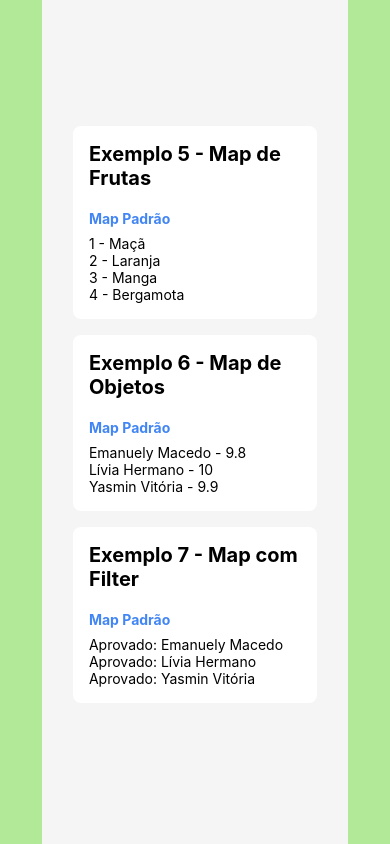
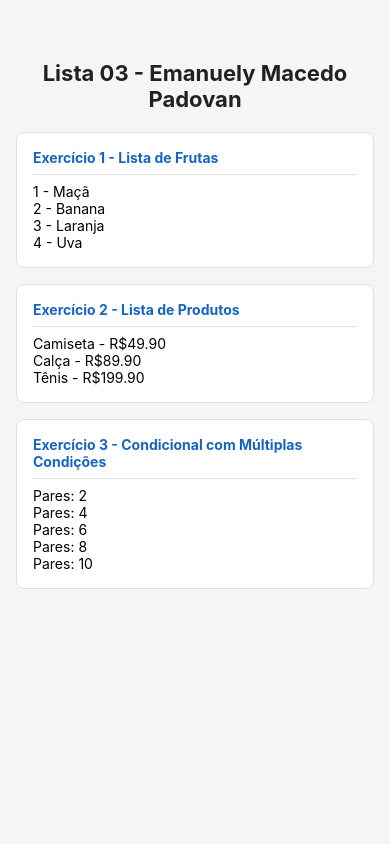
Before and after one commit to emanuely-padovan/first-app, a React Native app: screen / in a window 390 px wide. Built offline with nearby package versions, Linux system fonts and the light colour scheme.

Commit message:
Finalização da aula

```diff
--- a/src/App.js
+++ b/src/App.js
@@ -1,11 +1,11 @@
 import { StatusBar } from 'expo-status-bar';
 import { StyleSheet, Text, View } from 'react-native';
-import Exemplo04 from './jsx_examples/04_listas';
+import Lista03 from './jsx_listas-exercicios/lista3';
 
 export default function App() {
   return (
     <View style={styles.container}>
-      <Exemplo04/>
+      <Lista03/>
       <StatusBar style="auto" />
     </View>
   );
@@ -14,7 +14,7 @@ export default function App() {
 const styles = StyleSheet.create({
   container: {
     flex: 1,
-    backgroundColor: '#5cd12a7b',
+    backgroundColor: '#65d33a5e',
     alignItems: 'center',
     justifyContent: 'center',
   },
--- /dev/null
+++ b/src/jsx_listas-exercicios/lista3.js
@@ -0,0 +1,89 @@
+import { View, Text, ScrollView, StyleSheet } from "react-native";
+
+export default function Lista03() {
+    const frutas = ['Maçã', 'Banana', 'Laranja', 'Uva'];
+
+    const produtos = [
+        { id: 1, nome: "Camiseta", preco: 49.90 },
+        { id: 2, nome: "Calça", preco: 89.90 },
+        { id: 3, nome: "Tênis", preco: 199.90 },
+    ];
+
+    const numeros = [1, 2, 3, 4, 5, 6, 7, 8, 9, 10];
+
+    return (
+        <ScrollView style={styles.container}>
+        <Text style={styles.titulo}>Lista 03 - Emanuely Macedo Padovan</Text>
+
+        <View style={styles.card}>
+            <Text style={styles.label}>Exercício 1 - Lista de Frutas</Text>
+            <View>
+                {frutas.map((frutas, indice) => (
+                    <Text key={indice}>
+                        {indice + 1} - {frutas}
+                    </Text>
+                ))}
+            </View>
+        </View>
+
+        <View style={styles.card}>
+            <Text style={styles.label}>Exercício 2 - Lista de Produtos</Text>
+            <View>
+                {produtos.map((produtos) => (
+                    <Text key={produtos.id}>
+                        {produtos.nome} - R${produtos.preco}0
+                    </Text>
+                ))}
+            </View>
+        </View>
+
+        <View style={styles.card}>
+            <Text style={styles.label}>Exercício 3 - Condicional com Múltiplas Condições</Text>
+            <View>
+                {numeros
+                .filter((numeros) => numeros % 2 === 0)
+                .map((numeros) => (
+                    <Text key={numeros}>Pares: {numeros}</Text>
+                ))}
+            </View>
+        </View>
+        </ScrollView>
+    );
+}
+
+const styles = StyleSheet.create({
+    container: {
+        flex: 1,
+        backgroundColor: "#F5F5F5",
+        paddingTop: 60
+    },
+    titulo: {
+        fontSize: 22,
+        fontWeight: "bold",
+        textAlign: "center",
+        marginBottom: 20,
+        color: "#212121",
+    },
+    card: {
+        backgroundColor: "#FFF",
+        marginHorizontal: 16,
+        marginBottom: 16,
+        padding: 16,
+        borderRadius: 8,
+        borderWidth: 1,
+        borderColor: "#E0E0E0",
+    },
+    label: {
+        fontSize: 14,
+        fontWeight: "bold",
+        color: "#1565C0",
+        marginBottom: 8,
+        borderBottomWidth: 1,
+        borderBottomColor: "#E0E0E0",
+        paddingBottom: 8,
+    },
+    texto: { fontSize: 14,
+        color: "#424242",
+        lineHeight: 22
+    },
+});
```
Also changed, not shown: src/jsx_listas-exercicios/lista1.js (added, +85 -0 lines), src/jsx_listas-exercicios/lista2.js (added, +86 -0 lines), 1 other file (tests, documents, lock files or other folders).
